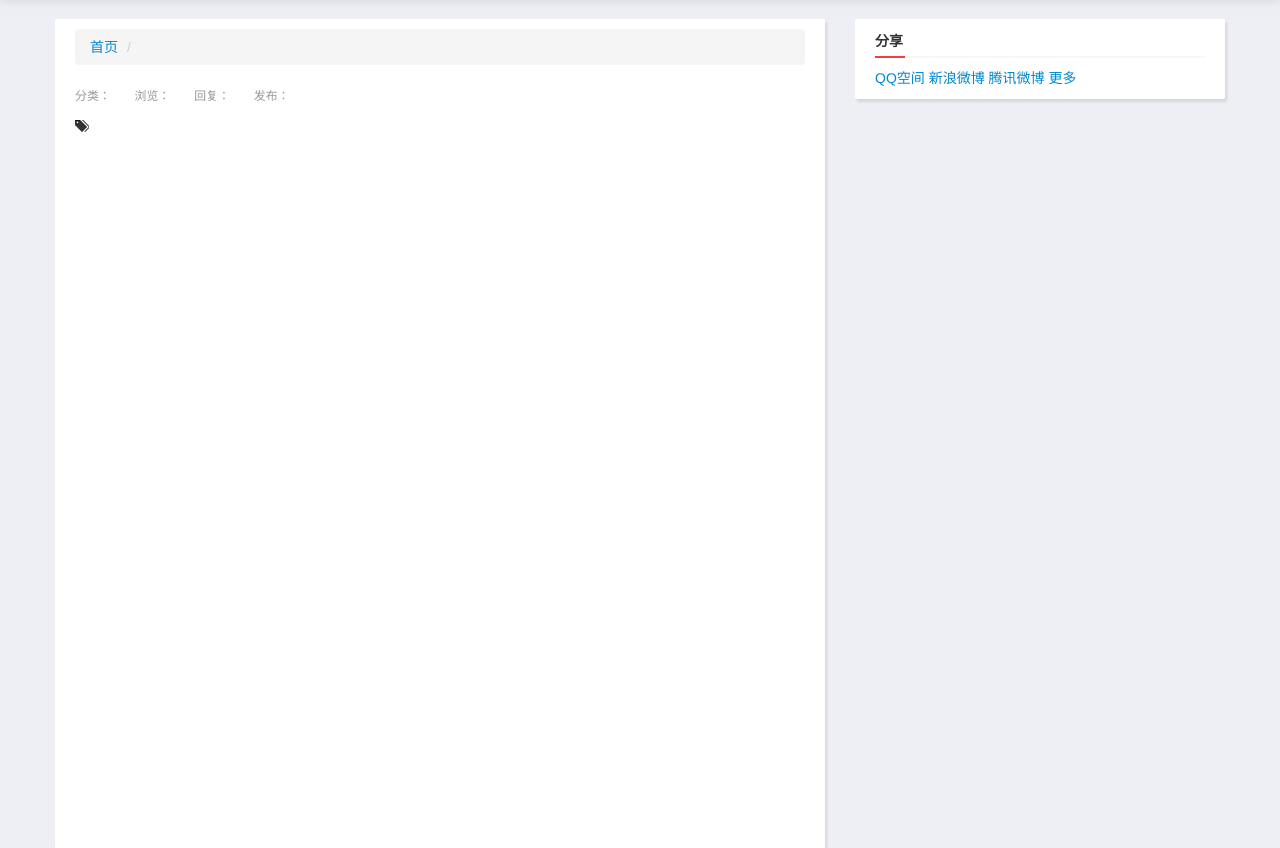
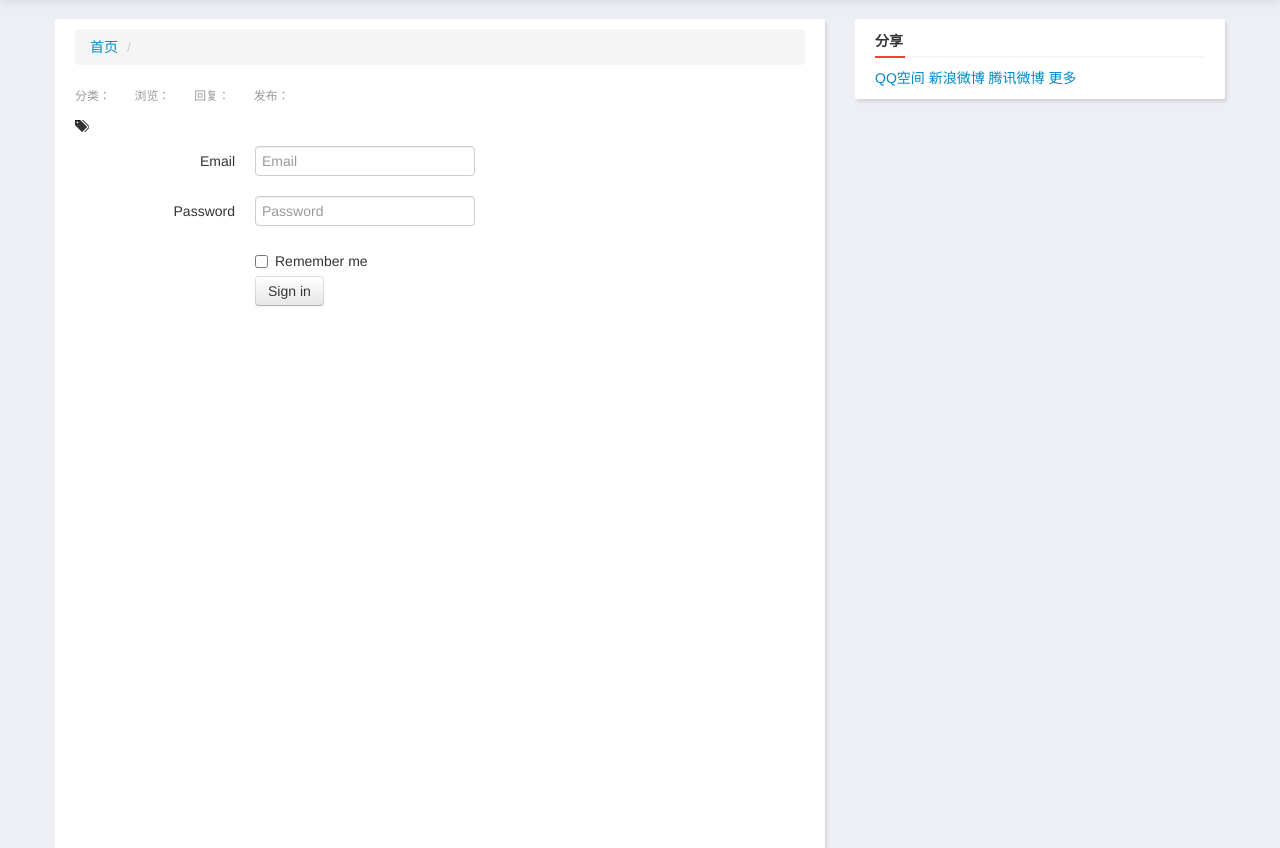
Before and after one commit to liuxuecheng/sae_python_blog, a Flask app: template webapp/templates/topic/show.html in a window 1280 px wide. Shown: the part 41-889 px from the top of the page. Run offline with Flask 2, Linux system fonts and the light colour scheme; the template is opened without the code that fills it, so the values that code supplies are empty; parts of the project's set-up code (start-up, migrations or seed data) failed here and were passed over; some libraries are stand-ins or nearby versions.

Commit message:
git-svn-id: https://svn.sinaapp.com/dilan/2@719 288da536-3c93-4ab2-bc2e-17a84f795b60

```diff
--- a/webapp/templates/topic/show.html
+++ b/webapp/templates/topic/show.html
@@ -20,6 +20,28 @@
           <a href="/tag/{{ tagname }}">{{ tagname }}</a>
         {% endfor %}
       </p>
+          <form class="form-horizontal">
+    <div class="control-group">
+    <label class="control-label" for="inputEmail">Email</label>
+    <div class="controls">
+    <input type="text" id="inputEmail" placeholder="Email">
+    </div>
+    </div>
+    <div class="control-group">
+    <label class="control-label" for="inputPassword">Password</label>
+    <div class="controls">
+    <input type="password" id="inputPassword" placeholder="Password">
+    </div>
+    </div>
+    <div class="control-group">
+    <div class="controls">
+    <label class="checkbox">
+    <input type="checkbox"> Remember me
+    </label>
+    <button type="submit" class="btn">Sign in</button>
+    </div>
+    </div>
+    </form>
     </div>
   </div>
   <div class="span4">
```
